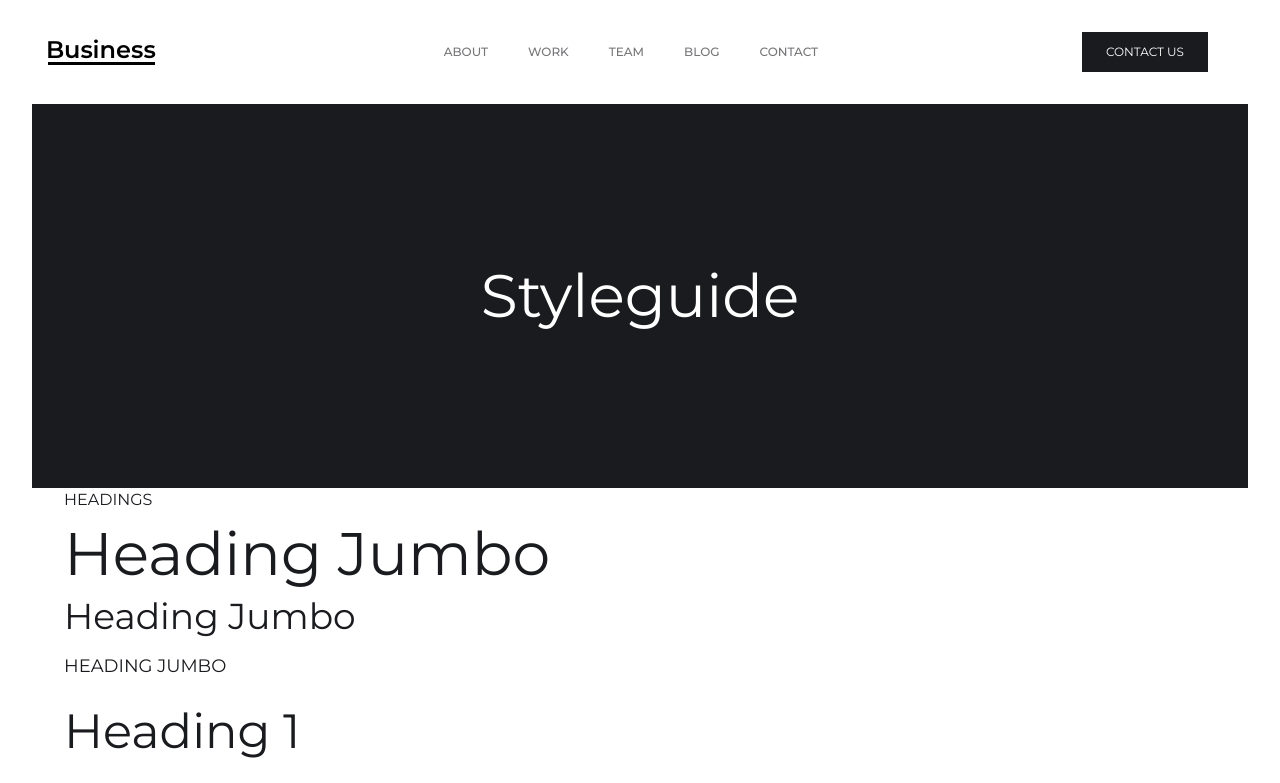
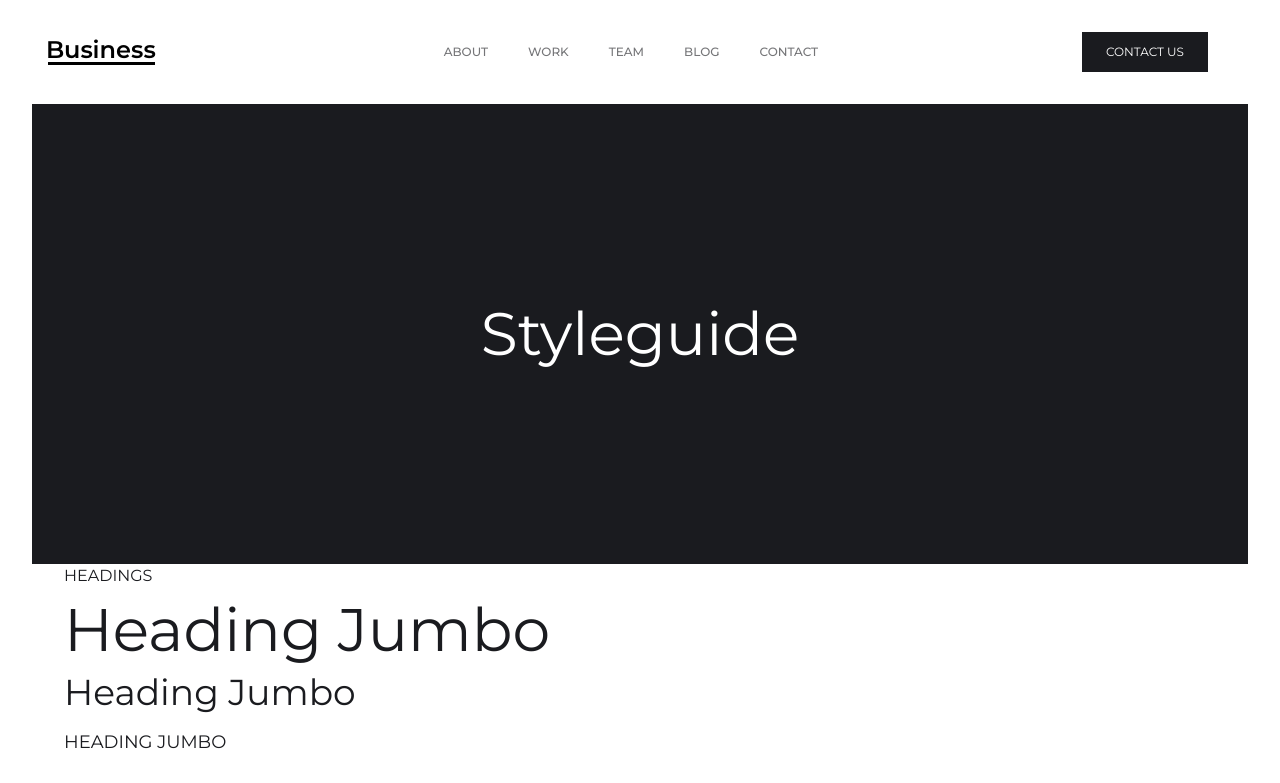
Before and after one commit to josephayman/nextjs-webflow-template, a Next.js app: page /styleguide in a window 1280 px wide. Shown: the top 783 px of the page. Built offline with nearby package versions, Linux system fonts and the light colour scheme.

Commit message:
Update styleguide header height

```diff
--- a/src/app/ui/headers/styleguide-header.tsx
+++ b/src/app/ui/headers/styleguide-header.tsx
@@ -3,7 +3,7 @@ import HeadingJumbo from "@/app/ui/headings/heading-jumbo";
 
 export default function StyleguideHeader() {
   return (
-    <div className="p-8 flex flex-col items-center justify-center text-center bg-dark h-96">
+    <div className="p-8 flex flex-col items-center justify-center text-center bg-dark h-header-sm">
       <HeadingJumbo color="white">Styleguide</HeadingJumbo>
     </div>
   );
--- a/tailwind.config.ts
+++ b/tailwind.config.ts
@@ -16,6 +16,11 @@ const config: Config = {
       colors: {
         "dark": "#1a1b1f",
       },
+      height: {
+        'header-sm': '460px',
+        'header-md': '480px',
+        'header-lg': '620px',
+      },
     },
   },
   plugins: [],
```
